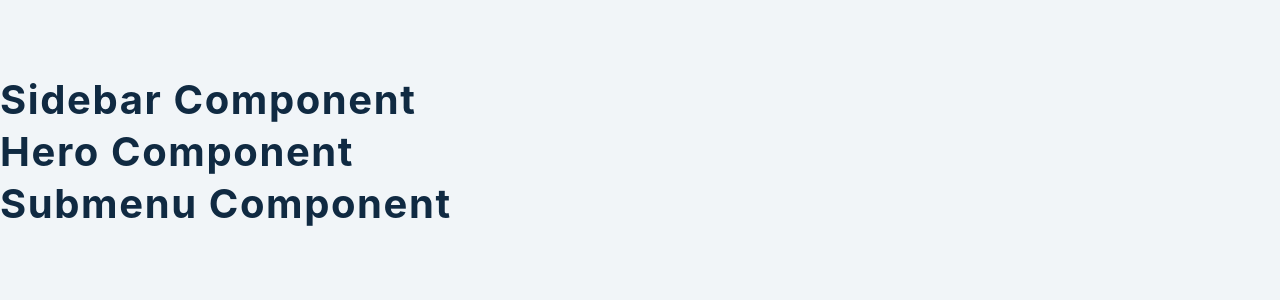
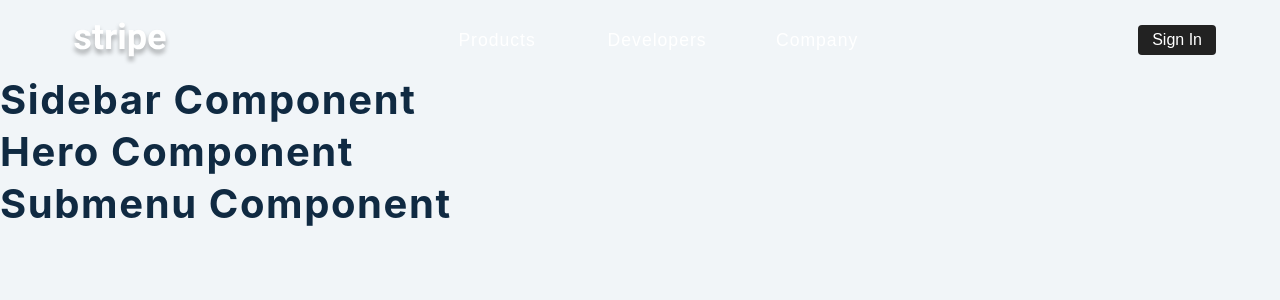
Before and after one commit to Thanah/react-practice, a React (Create React App) app in the folder ui/: page / in a window 1280 px wide. Shown: the top 300 px of the page. Built offline with nearby package versions, Linux system fonts and the light colour scheme.

Commit message:
navbar complete

```diff
--- a/ui/src/Navbar.js
+++ b/ui/src/Navbar.js
@@ -7,10 +7,25 @@
   const {openSidebar, openSubmenu, closeSubmenu, closeSidebar} = UseGlobalContext();
   return (
     <nav className='nav'>
-      <div className="nav-header">
+      <div className="nav-center">
+        <div className="nav-header">
+          <img src={logo} className='nav-logo' alt="stripe" />
+          <button className='btn toggle-btn' onClick={openSidebar}>
+            <FaBars/>
+          </button>
+        </div>
         <ul className="nav-links">
-
+          <li>
+            <button className='link-btn'>products</button>
+          </li>
+          <li>
+            <button className='link-btn'>developers</button>
+          </li>
+          <li>
+            <button className='link-btn'>company</button>
+          </li>
         </ul>
+        <button className='btn signin-btn'>Sign In</button>
       </div>
     </nav>
   )
```
